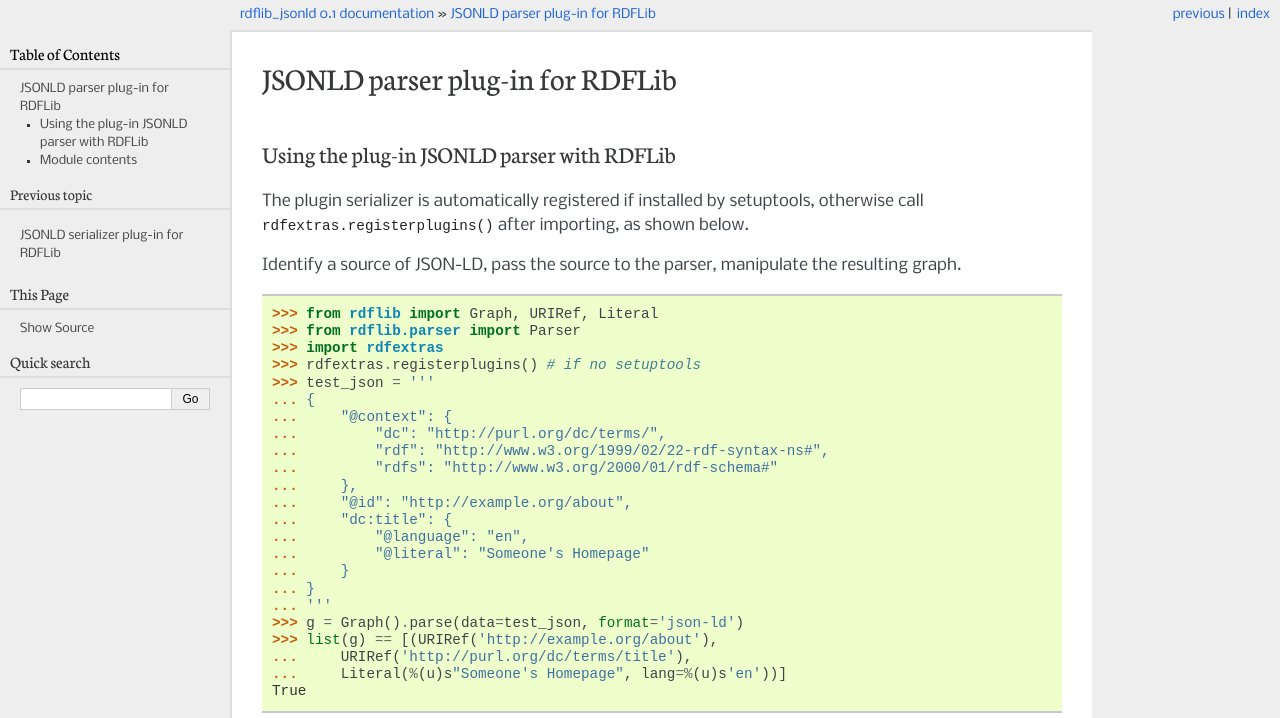
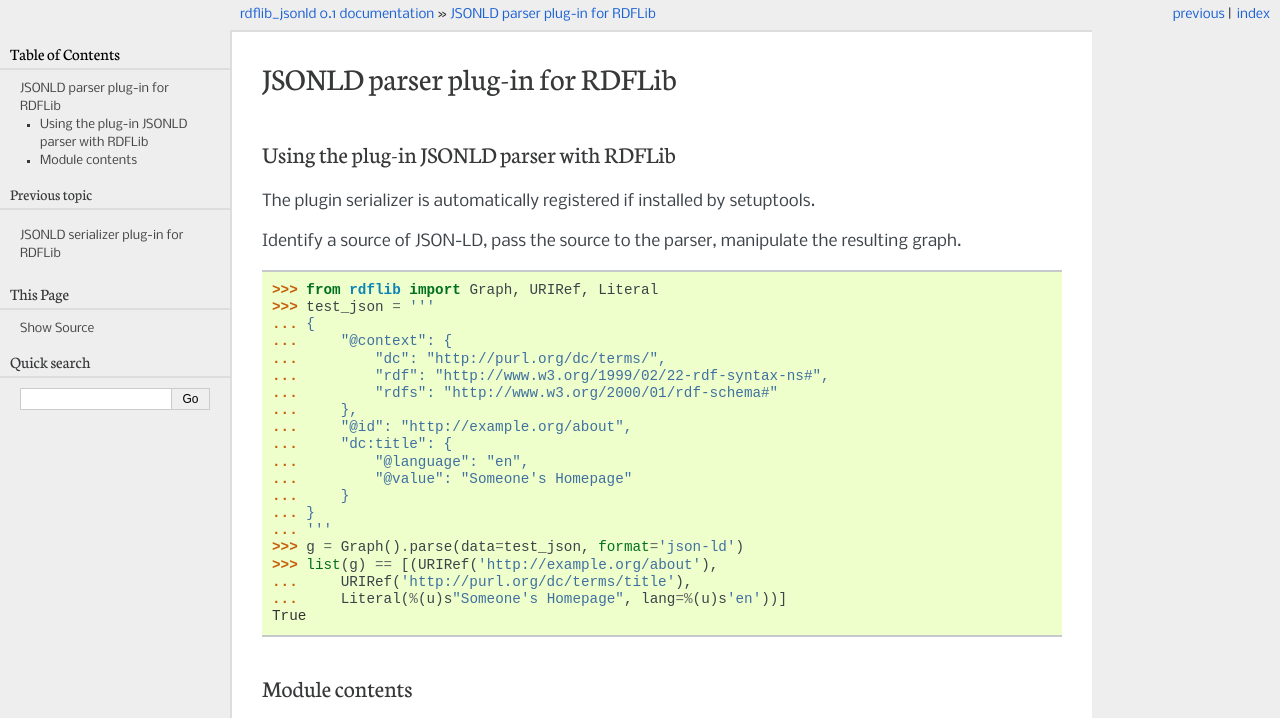
Before and after one commit to RDFLib/rdflib-jsonld, a Sphinx documentation site: the page built from docs/jsonld-parser.rst, in a window 1280 px wide. Shown: the top 718 px of the page. Built offline with Sphinx 7.4.7, drawn with Linux system fonts in a browser that asks for light colours; grey boxes are pictures that could not be loaded.

Commit message:
Fix invalid literal value in docs and remove old rdfextras plugin usage

```diff
--- a/docs/jsonld-parser.rst
+++ b/docs/jsonld-parser.rst
@@ -8,8 +8,7 @@
 ---------------------------------------------
 
 The plugin serializer is automatically registered if installed by
-setuptools, otherwise call ``rdfextras.registerplugins()`` after
-importing, as shown below.
+setuptools.
 
 Identify a source of JSON-LD, pass the source to the parser,
 manipulate the resulting graph.
@@ -17,9 +16,6 @@
 .. code-block:: python
 
     >>> from rdflib import Graph, URIRef, Literal
-    >>> from rdflib.parser import Parser
-    >>> import rdfextras
-    >>> rdfextras.registerplugins() # if no setuptools
     >>> test_json = '''
     ... {
     ...     "@context": {
@@ -30,7 +26,7 @@
     ...     "@id": "http://example.org/about",
     ...     "dc:title": {
     ...         "@language": "en",
-    ...         "@literal": "Someone's Homepage"
+    ...         "@value": "Someone's Homepage"
     ...     }
     ... }
     ... '''
```
Also changed, not shown: docs/jsonld-serializer.rst (+2 -6 lines).
